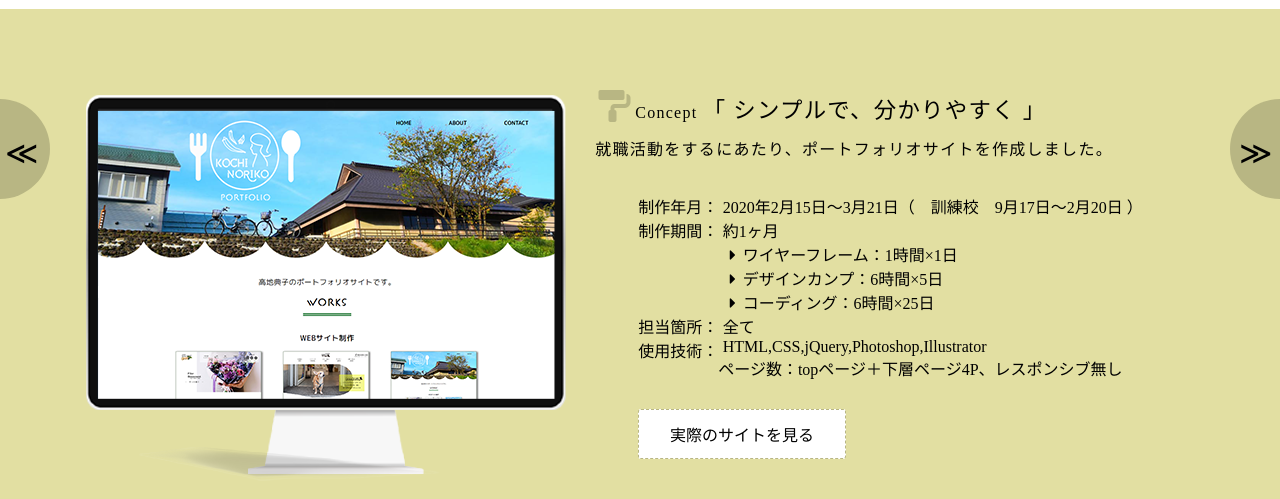
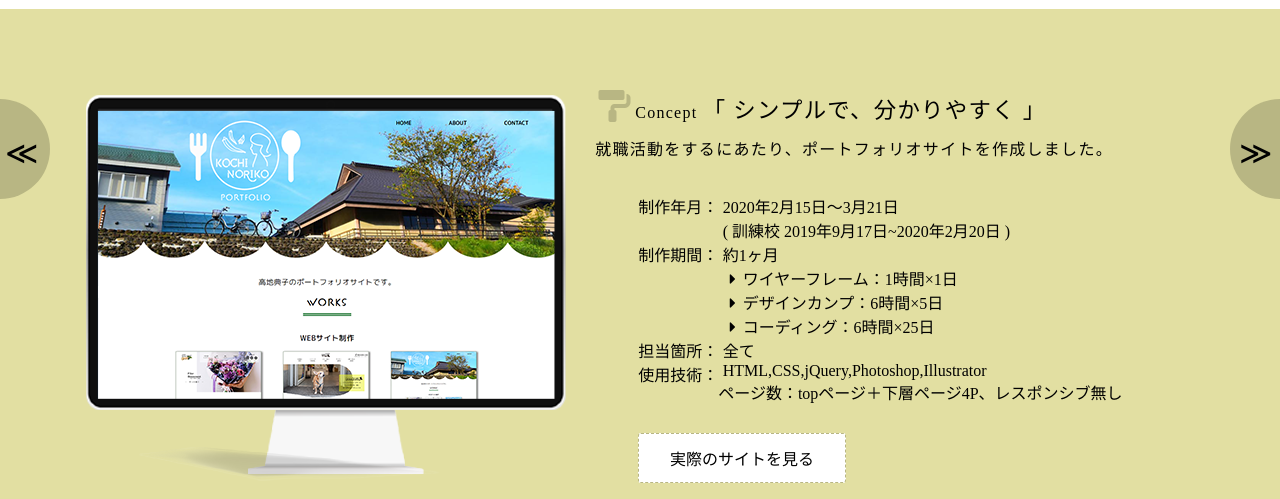
Before and after one commit to osamntn/kochi-s-portfolio, a plain HTML site: page website3.html in a window 1280 px wide. Shown: the part 301-800 px from the top of the page. Drawn offline with Linux system fonts and the light colour scheme; a web font is replaced by a local one.

Commit message:
Update website3.html

```diff
--- a/website3.html
+++ b/website3.html
@@ -33,7 +33,8 @@
         就職活動をするにあたり、ポートフォリオサイトを作成しました。</p>
       <dl>
         <dt>制作年月：</dt>
-        <dd>2020年2月15日～3月21日（　訓練校　9月17日～2月20日 ）</dd>
+        <dd>2020年2月15日～3月21日</dd>
+	<dd>( 訓練校 2019年9月17日~2020年2月20日 )</dd>
         <dt>制作期間：</dt>
         <dd>約1ヶ月</dd>
         <dd><i class="fas fa-caret-right fa-fw"></i>ワイヤーフレーム：1時間×1日</dd>
```
